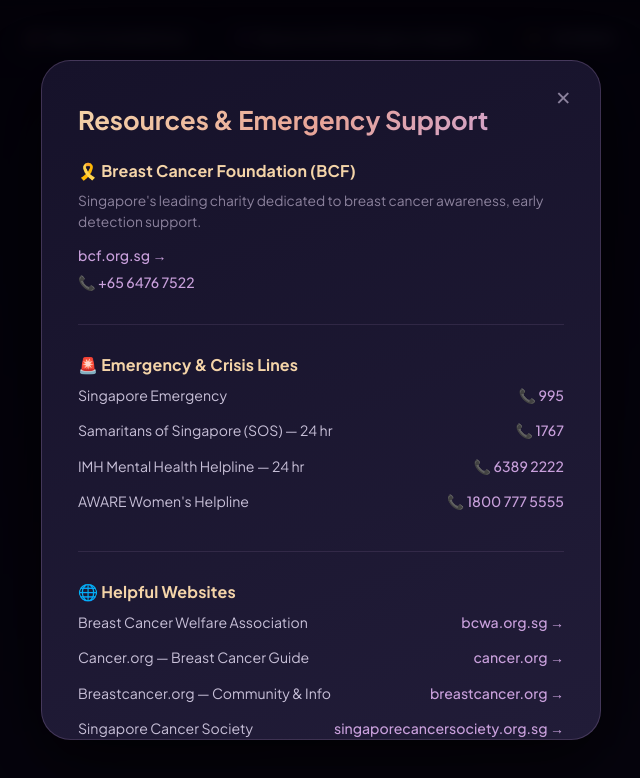
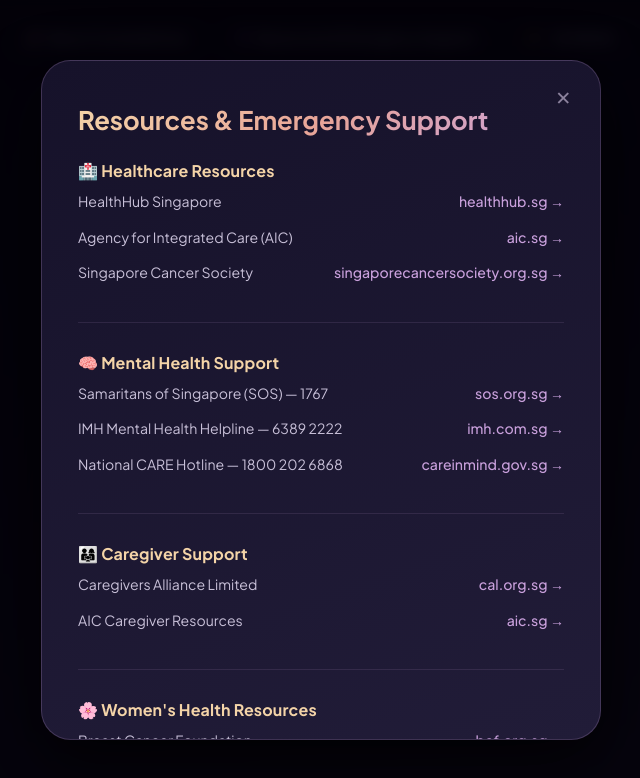
Before and after one commit to dhejassrib/ConstellaCare, a React (Vite) app: page / in a window 1280 px wide. Both pictures are taken after a click on the button "Resources & Emergency Support". Shown: the top 778 px of the page, without its empty margins (319-959 px from the left). Built offline with nearby package versions, Linux system fonts and the light colour scheme.

Commit message:
edited landing page to cater to all users (men and women)

```diff
--- a/src/Landing.tsx
+++ b/src/Landing.tsx
@@ -68,12 +68,12 @@
         </div>
 
         <h1 className={styles.brand}>ConstellaCare</h1>
-        <p className={styles.tagline}>A gentle space for Breast Cancer patients and caregivers</p>
+        <p className={styles.tagline}>A gentle space for every health journey</p>
 
         <p className={styles.description}>
-          ConstellaCare helps you name hard feelings, prepare for appointments &amp; build
-          resilience together — through mood check-ins, calm tools and a shared constellation
-          journey under the same night sky.
+          ConstellaCare is an emotionally intelligent health companion designed for patients, caregivers, and families.
+          Track your wellbeing, prepare for appointments, reflect through guided journaling, access supportive resources,
+          and stay connected with the people who matter most — all through a shared constellation journey that grows with your progress.
         </p>
 
         <div className={styles.actions}>
@@ -82,18 +82,18 @@
             className={`${styles.btn} ${styles.btnPatient}`}
             onClick={() => navigate('/patient')}
           >
-            I am a patient
+            Patient Portal
           </button>
           <button
             type="button"
             className={`${styles.btn} ${styles.btnCaregiver}`}
             onClick={() => navigate('/caregiver')}
           >
-            I am a caregiver
+            Caregiver Portal
           </button>
         </div>
 
-        <p className={styles.sub}>Two stars orbiting the same night sky, closer together.</p>
+        <p className={styles.sub}>Turning health journeys into constellations of support.</p>
       </div>
 
       {/* ── About Modal ── */}
@@ -103,18 +103,18 @@
             <button className={styles.closeBtn} onClick={closeModal} aria-label="Close">✕</button>
             <h2 className={styles.modalTitle}>About ConstellaCare</h2>
             <p className={styles.modalText}>
-              ConstellaCare was born from a simple belief: no one should have to navigate breast cancer alone — not patients, not the people who love them.
+              ConstellaCare was born from a simple belief: no one should have to navigate health journeys alone — not patients, not the people who love them.
             </p>
             <p className={styles.modalText}>
-              We are a digital companion designed to sit quietly beside you through diagnosis, treatment, and recovery. Whether you're tracking how you feel today, preparing questions for your next oncologist visit, or simply needing a calm corner of the internet at 3 am — ConstellaCare is here.
+              Whether you're managing a chronic condition, recovering from surgery, supporting a loved one, navigating a diagnosis, preparing questions for your next medical appointment, or simply needing a calm corner of the internet at 3am, you don't have to carry the emotional weight of healthcare alone. Through diagnosis, treatment, recovery, and everything in between, ConstellaCare is here.
             </p>
             <p className={styles.modalText}>
-              Our tools are grounded in evidence-based emotional wellness practices and shaped by real stories from patients and caregivers. We believe in the power of shared experience — symbolised by the constellation you build together with your caregiver, two stars travelling the same sky.
+              Through mood check-ins, guided reflections, appointment preparation tools, caregiver support features, and shared constellation journeys, we help people feel more prepared, connected, and understood throughout their healthcare experience.
             </p>
             <p className={styles.modalText}>
-              ConstellaCare does not replace medical advice. We complement your care team by helping you arrive at appointments more prepared, more heard, and more whole.
+              ConstellaCare complements — but never replaces — professional medical advice. Our goal is to strengthen communication, encourage self-reflection, and help users become more confident participants in their own care.
             </p>
-            <div className={styles.modalPill}>🌸 Built with compassion, for the breast cancer community</div>
+            <div className={styles.modalPill}>🌸 Built with compassion for every health journey</div>
           </div>
         </div>
       )}
@@ -127,60 +127,76 @@
             <h2 className={styles.modalTitle}>Resources &amp; Emergency Support</h2>
 
             <div className={styles.resourceSection}>
-              <h3 className={styles.resourceHeading}>🎗️ Breast Cancer Foundation (BCF)</h3>
-              <p className={styles.resourceDesc}>Singapore's leading charity dedicated to breast cancer awareness, early detection support.</p>
-              <a href="https://www.bcf.org.sg" target="_blank" rel="noopener noreferrer" className={styles.resourceLink}>bcf.org.sg →</a>
-              <a href="tel:+6564767522" className={styles.resourceLink}>📞 +65 6476 7522</a>
-            </div>
-
-            <div className={styles.resourceSection}>
-              <h3 className={styles.resourceHeading}>🚨 Emergency &amp; Crisis Lines</h3>
+              <h3 className={styles.resourceHeading}>🏥 Healthcare Resources</h3>
               <div className={styles.resourceRow}>
-                <span className={styles.resourceName}>Singapore Emergency</span>
-                <a href="tel:995" className={styles.resourceLink}>📞 995</a>
+                <span className={styles.resourceName}>HealthHub Singapore</span>
+                <a href="https://www.healthhub.sg/" target="_blank" rel="noopener noreferrer" className={styles.resourceLink}>healthhub.sg →</a>
               </div>
               <div className={styles.resourceRow}>
-                <span className={styles.resourceName}>Samaritans of Singapore (SOS) — 24 hr</span>
-                <a href="tel:1767" className={styles.resourceLink}>📞 1767</a>
+                <span className={styles.resourceName}>Agency for Integrated Care (AIC)</span>
+                <a href="https://www.aic.sg/" target="_blank" rel="noopener noreferrer" className={styles.resourceLink}>aic.sg →</a>
               </div>
               <div className={styles.resourceRow}>
-                <span className={styles.resourceName}>IMH Mental Health Helpline — 24 hr</span>
-                <a href="tel:63892222" className={styles.resourceLink}>📞 6389 2222</a>
-              </div>
-              <div className={styles.resourceRow}>
-                <span className={styles.resourceName}>AWARE Women's Helpline</span>
-                <a href="tel:1800777555" className={styles.resourceLink}>📞 1800 777 5555</a>
+                <span className={styles.resourceName}>Singapore Cancer Society</span>
+                <a href="https://www.singaporecancersociety.org.sg/" target="_blank" rel="noopener noreferrer" className={styles.resourceLink}>singaporecancersociety.org.sg →</a>
               </div>
             </div>
 
             <div className={styles.resourceSection}>
-              <h3 className={styles.resourceHeading}>🌐 Helpful Websites</h3>
+              <h3 className={styles.resourceHeading}>🧠 Mental Health Support</h3>
               <div className={styles.resourceRow}>
-                <span className={styles.resourceName}>Breast Cancer Welfare Association</span>
-                <a href="https://www.bcwa.org.sg" target="_blank" rel="noopener noreferrer" className={styles.resourceLink}>bcwa.org.sg →</a>
+                <span className={styles.resourceName}>Samaritans of Singapore (SOS) — 1767</span>
+                <a href="https://www.sos.org.sg/" target="_blank" rel="noopener noreferrer" className={styles.resourceLink}>sos.org.sg →</a>
               </div>
               <div className={styles.resourceRow}>
-                <span className={styles.resourceName}>Cancer.org — Breast Cancer Guide</span>
-                <a href="https://www.cancer.org/cancer/breast-cancer.html" target="_blank" rel="noopener noreferrer" className={styles.resourceLink}>cancer.org →</a>
+                <span className={styles.resourceName}>IMH Mental Health Helpline — 6389 2222</span>
+                <a href="https://www.imh.com.sg/" target="_blank" rel="noopener noreferrer" className={styles.resourceLink}>imh.com.sg →</a>
               </div>
               <div className={styles.resourceRow}>
-                <span className={styles.resourceName}>Breastcancer.org — Community &amp; Info</span>
-                <a href="https://www.breastcancer.org" target="_blank" rel="noopener noreferrer" className={styles.resourceLink}>breastcancer.org →</a>
-              </div>
-              <div className={styles.resourceRow}>
-                <span className={styles.resourceName}>Singapore Cancer Society</span>
-                <a href="https://www.singaporecancersociety.org.sg" target="_blank" rel="noopener noreferrer" className={styles.resourceLink}>singaporecancersociety.org.sg →</a>
-              </div>
-              <div className={styles.resourceRow}>
-                <span className={styles.resourceName}>Caregiver Alliance — Support &amp; Resources</span>
-                <a href="https://www.caregiversalliance.org.sg" target="_blank" rel="noopener noreferrer" className={styles.resourceLink}>caregiversalliance.org.sg →</a>
+                <span className={styles.resourceName}>National CARE Hotline — 1800 202 6868</span>
+                <a href="https://www.careinmind.gov.sg/" target="_blank" rel="noopener noreferrer" className={styles.resourceLink}>careinmind.gov.sg →</a>
               </div>
             </div>
 
-            <div className={styles.modalPill}>💜 You are not alone — help is always within reach</div>
+            <div className={styles.resourceSection}>
+              <h3 className={styles.resourceHeading}>👨‍👩‍👧 Caregiver Support</h3>
+              <div className={styles.resourceRow}>
+                <span className={styles.resourceName}>Caregivers Alliance Limited</span>
+                <a href="https://www.cal.org.sg/" target="_blank" rel="noopener noreferrer" className={styles.resourceLink}>cal.org.sg →</a>
+              </div>
+              <div className={styles.resourceRow}>
+                <span className={styles.resourceName}>AIC Caregiver Resources</span>
+                <a href="https://www.aic.sg/Caregiving-Support/General-Caregiving-Resources" target="_blank" rel="noopener noreferrer" className={styles.resourceLink}>aic.sg →</a>
+              </div>
+            </div>
+
+            <div className={styles.resourceSection}>
+              <h3 className={styles.resourceHeading}>🌸 Women's Health Resources</h3>
+              <div className={styles.resourceRow}>
+                <span className={styles.resourceName}>Breast Cancer Foundation</span>
+                <a href="https://www.bcf.org.sg/" target="_blank" rel="noopener noreferrer" className={styles.resourceLink}>bcf.org.sg →</a>
+              </div>
+              <div className={styles.resourceRow}>
+                <span className={styles.resourceName}>Breast Cancer Welfare Association</span>
+                <a href="https://www.bcwa.org.sg/" target="_blank" rel="noopener noreferrer" className={styles.resourceLink}>bcwa.org.sg →</a>
+              </div>
+            </div>
+
+            <div className={styles.resourceSection}>
+              <h3 className={styles.resourceHeading}>🚨 Emergency Services</h3>
+              <div className={styles.resourceRow}>
+                <span className={styles.resourceName}>Emergency Ambulance — 995</span>
+              </div>
+              <div className={styles.resourceRow}>
+                <span className={styles.resourceName}>Non-Emergency Ambulance — 1777</span>
+              </div>
+            </div>
+
+            <div className={styles.modalPill}>💜 Support, guidance, and care — whenever you need it.</div>
           </div>
         </div>
       )}
     </div>
   );
 }
+// 💜 You are not alone — help is always within reach
```
